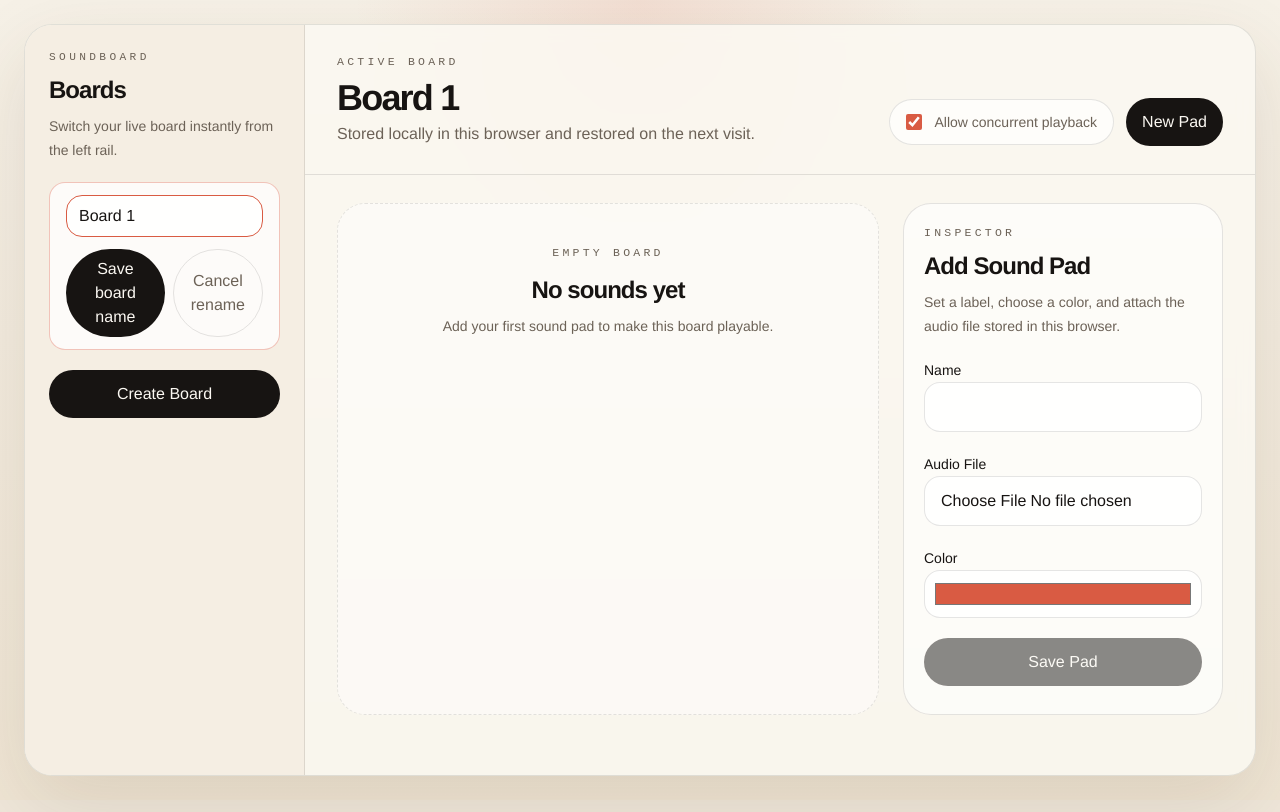
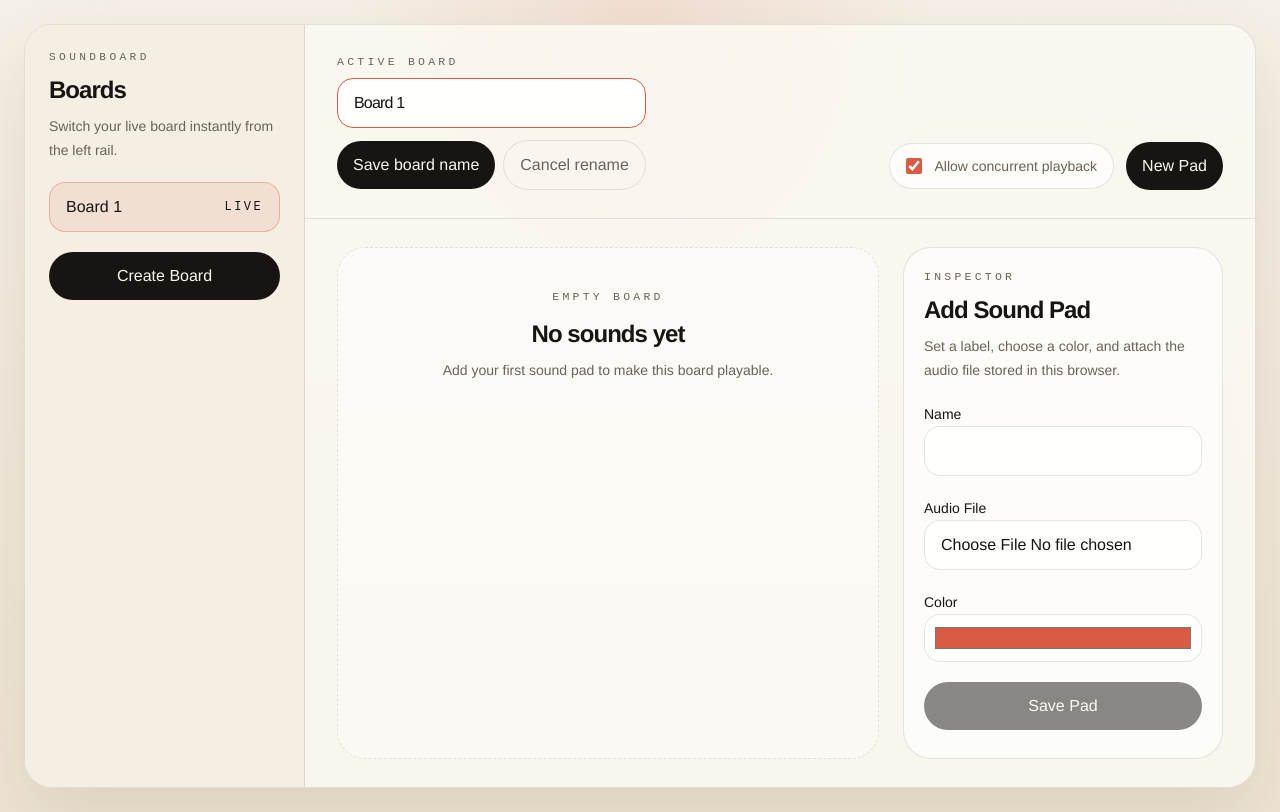
Before and after one commit to razberrytaki/soundboard, a Next.js app: page / in a window 1280 px wide. Both pictures are taken after a click on the button "Create Board". Built offline with nearby package versions, Linux system fonts and the light colour scheme.

Commit message:
refactor: move board actions into active header

```diff
--- a/components/soundboard/board-sidebar.tsx
+++ b/components/soundboard/board-sidebar.tsx
@@ -1,51 +1,18 @@
-import type { KeyboardEvent } from "react";
-
 import type { SoundboardBoard } from "@/lib/soundboard/types";
-
-const BOARD_NAME_LIMIT = 20;
 
 type BoardSidebarProps = {
   boards: SoundboardBoard[];
   activeBoardId: string | null;
-  editingBoardId: string | null;
-  editingName: string;
   onCreateBoard(): void;
   onSelectBoard(boardId: string): void;
-  onStartRename(boardId: string): void;
-  onEditingNameChange(value: string): void;
-  onSubmitRename(boardId: string): void;
-  onCancelRename(): void;
-  onDeleteBoard(boardId: string): void;
 };
 
 export function BoardSidebar({
   boards,
   activeBoardId,
-  editingBoardId,
-  editingName,
   onCreateBoard,
   onSelectBoard,
-  onStartRename,
-  onEditingNameChange,
-  onSubmitRename,
-  onCancelRename,
-  onDeleteBoard,
 }: BoardSidebarProps) {
-  const handleKeyDown = (
-    event: KeyboardEvent<HTMLInputElement>,
-    boardId: string,
-  ) => {
-    if (event.key === "Enter") {
-      event.preventDefault();
-      onSubmitRename(boardId);
-    }
-
-    if (event.key === "Escape") {
-      event.preventDefault();
-      onCancelRename();
-    }
-  };
-
   return (
     <aside className="flex flex-col gap-5 border-b border-[var(--color-line)] bg-[rgba(245,238,226,0.95)] p-5 md:border-b-0 md:border-r md:p-6">
       <div className="space-y-2">
@@ -61,58 +28,16 @@ export function BoardSidebar({
       <div className="space-y-2">
         {boards.map((board) => {
           const active = board.id === activeBoardId;
-          const editing = board.id === editingBoardId;
-
-          if (editing) {
-            return (
-              <div
-                className="space-y-3 rounded-2xl border border-[rgba(217,91,67,0.35)] bg-[rgba(255,255,255,0.78)] px-4 py-3"
-                key={board.id}
-              >
-                <label className="block space-y-2">
-                  <span className="sr-only">Board name</span>
-                  <input
-                    aria-label="Board name"
-                    autoFocus
-                    className="w-full rounded-2xl border border-[var(--color-line)] bg-white/90 px-3 py-2 text-sm outline-none transition-colors focus:border-[var(--color-accent)]"
-                    maxLength={BOARD_NAME_LIMIT}
-                    onChange={(event) => onEditingNameChange(event.target.value)}
-                    onKeyDown={(event) => handleKeyDown(event, board.id)}
-                    value={editingName}
-                  />
-                </label>
-                <div className="flex gap-2">
-                  <button
-                    className="rounded-full bg-[var(--color-ink)] px-3 py-2 text-xs font-medium text-[var(--color-paper)]"
-                    onClick={() => onSubmitRename(board.id)}
-                    type="button"
-                  >
-                    Save board name
-                  </button>
-                  <button
-                    className="rounded-full border border-[var(--color-line)] px-3 py-2 text-xs font-medium text-[var(--color-muted)]"
-                    onClick={onCancelRename}
-                    type="button"
-                  >
-                    Cancel rename
-                  </button>
-                </div>
-              </div>
-            );
-          }
 
           return (
-            <div
-              className={`flex items-center gap-2 rounded-2xl border px-3 py-3 transition-transform duration-200 hover:-translate-y-0.5 ${
+            <button
+              aria-label={board.name}
+              className={`flex w-full items-center justify-between rounded-2xl border px-4 py-3 text-left transition-transform duration-200 hover:-translate-y-0.5 ${
                 active
                   ? "border-[rgba(217,91,67,0.35)] bg-[rgba(217,91,67,0.1)] text-[var(--color-ink)]"
                   : "border-transparent bg-transparent text-[var(--color-muted)] hover:border-[var(--color-line)] hover:bg-[rgba(255,255,255,0.6)]"
               }`}
               key={board.id}
-            >
-              <button
-                aria-label={board.name}
-                className="flex min-w-0 flex-1 items-center justify-between text-left"
               onClick={() => onSelectBoard(board.id)}
               type="button"
             >
@@ -121,25 +46,6 @@ export function BoardSidebar({
                 {active ? "Live" : "Idle"}
               </span>
             </button>
-              <div className="flex items-center gap-1">
-                <button
-                  aria-label={`Rename ${board.name}`}
-                  className="rounded-full border border-transparent px-2 py-1 text-[0.68rem] font-medium uppercase tracking-[0.18em] text-[var(--color-muted)] transition-colors hover:border-[var(--color-line)] hover:bg-white/70 hover:text-[var(--color-ink)]"
-                  onClick={() => onStartRename(board.id)}
-                  type="button"
-                >
-                  Rename
-                </button>
-                <button
-                  aria-label={`Delete ${board.name}`}
-                  className="rounded-full border border-transparent px-2 py-1 text-[0.68rem] font-medium uppercase tracking-[0.18em] text-[var(--color-muted)] transition-colors hover:border-[rgba(217,91,67,0.2)] hover:bg-[rgba(217,91,67,0.1)] hover:text-[var(--color-accent)]"
-                  onClick={() => onDeleteBoard(board.id)}
-                  type="button"
-                >
-                  Delete
-                </button>
-              </div>
-            </div>
           );
         })}
       </div>
--- a/components/soundboard/soundboard-app.tsx
+++ b/components/soundboard/soundboard-app.tsx
@@ -112,6 +112,8 @@ export function SoundboardApp({ repository, player }: SoundboardAppProps) {
 
   const activeBoard =
     boards.find((board) => board.id === activeBoardId) ?? boards[0] ?? null;
+  const activeBoardIsEditing =
+    activeBoard !== null && boardEditorState?.boardId === activeBoard.id;
   const editedPad =
     editorState?.mode === "edit"
       ? pads.find((pad) => pad.id === editorState.padId) ?? null
@@ -431,15 +433,8 @@ export function SoundboardApp({ repository, player }: SoundboardAppProps) {
         <BoardSidebar
           activeBoardId={activeBoard?.id ?? null}
           boards={boards}
-          editingBoardId={boardEditorState?.boardId ?? null}
-          editingName={boardEditorState?.draftName ?? ""}
           onCreateBoard={() => void handleCreateBoard()}
-          onDeleteBoard={(boardId) => void handleBoardDelete(boardId)}
-          onEditingNameChange={handleBoardEditingNameChange}
-          onCancelRename={handleBoardRenameCancel}
           onSelectBoard={(boardId) => void handleBoardSelect(boardId)}
-          onStartRename={handleBoardRenameStart}
-          onSubmitRename={(boardId) => void handleBoardRenameSave(boardId)}
         />
 
         <section className="flex min-w-0 flex-col">
@@ -448,14 +443,88 @@ export function SoundboardApp({ repository, player }: SoundboardAppProps) {
               <p className="font-[family-name:var(--font-mono)] text-[0.72rem] uppercase tracking-[0.28em] text-[var(--color-muted)]">
                 Active Board
               </p>
+              {activeBoardIsEditing ? (
+                <div className="space-y-3">
+                  <label className="block">
+                    <span className="sr-only">Board name</span>
+                    <input
+                      aria-label="Board name"
+                      autoFocus
+                      className="w-full max-w-xl rounded-2xl border border-[var(--color-line)] bg-white/90 px-4 py-3 text-2xl font-semibold tracking-[-0.05em] outline-none transition-colors focus:border-[var(--color-accent)] md:text-4xl"
+                      maxLength={BOARD_NAME_LIMIT}
+                      onChange={(event) =>
+                        handleBoardEditingNameChange(event.target.value)
+                      }
+                      onKeyDown={(event) => {
+                        if (!activeBoard) {
+                          return;
+                        }
+
+                        if (event.key === "Enter") {
+                          event.preventDefault();
+                          void handleBoardRenameSave(activeBoard.id);
+                        }
+
+                        if (event.key === "Escape") {
+                          event.preventDefault();
+                          handleBoardRenameCancel();
+                        }
+                      }}
+                      value={boardEditorState?.draftName ?? ""}
+                    />
+                  </label>
+                  <div className="flex flex-wrap items-center gap-2">
+                    <button
+                      className="rounded-full bg-[var(--color-ink)] px-4 py-3 text-sm font-medium text-[var(--color-paper)] transition-transform duration-200 hover:-translate-y-0.5"
+                      onClick={() =>
+                        activeBoard && void handleBoardRenameSave(activeBoard.id)
+                      }
+                      type="button"
+                    >
+                      Save board name
+                    </button>
+                    <button
+                      className="rounded-full border border-[var(--color-line)] px-4 py-3 text-sm font-medium text-[var(--color-muted)] transition-colors duration-200 hover:bg-white/70 hover:text-[var(--color-ink)]"
+                      onClick={handleBoardRenameCancel}
+                      type="button"
+                    >
+                      Cancel rename
+                    </button>
+                  </div>
+                </div>
+              ) : (
+                <div className="space-y-3">
                   <div className="space-y-1">
                     <h1 className="text-4xl font-semibold tracking-[-0.05em]">
                       {activeBoard?.name}
                     </h1>
                     <p className="max-w-xl text-sm leading-6 text-[var(--color-muted)] md:text-base">
-                  Stored locally in this browser and restored on the next visit.
+                      Stored locally in this browser and restored on the next
+                      visit.
                     </p>
                   </div>
+                  {activeBoard ? (
+                    <div className="flex flex-wrap items-center gap-2">
+                      <button
+                        aria-label={`Rename ${activeBoard.name}`}
+                        className="rounded-full border border-[var(--color-line)] px-4 py-3 text-sm font-medium text-[var(--color-ink)] transition-colors duration-200 hover:bg-white/70"
+                        onClick={() => handleBoardRenameStart(activeBoard.id)}
+                        type="button"
+                      >
+                        Rename
+                      </button>
+                      <button
+                        aria-label={`Delete ${activeBoard.name}`}
+                        className="rounded-full border border-[rgba(217,91,67,0.22)] bg-[rgba(217,91,67,0.08)] px-4 py-3 text-sm font-medium text-[var(--color-ink)] transition-colors duration-200 hover:bg-[rgba(217,91,67,0.15)]"
+                        onClick={() => void handleBoardDelete(activeBoard.id)}
+                        type="button"
+                      >
+                        Remove
+                      </button>
+                    </div>
+                  ) : null}
+                </div>
+              )}
             </div>
 
             <div className="flex flex-wrap items-center gap-3">
```
Also changed, not shown: 1 other file (tests, documents, lock files or other folders). Lines whose indentation alone changed are shown as unchanged.
